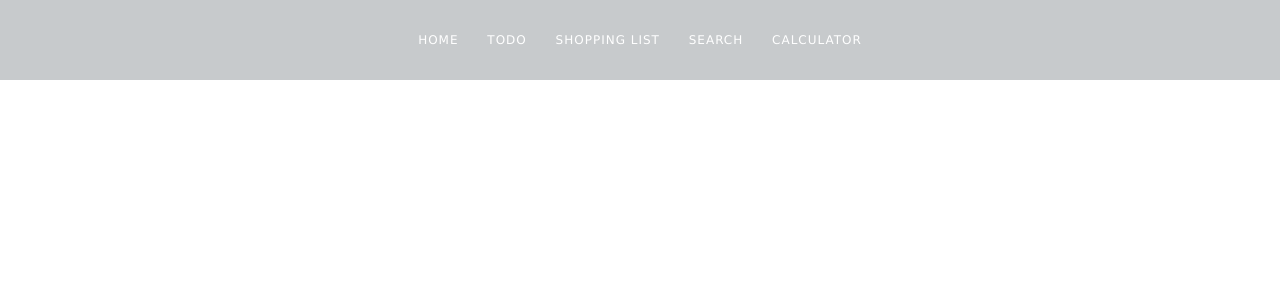
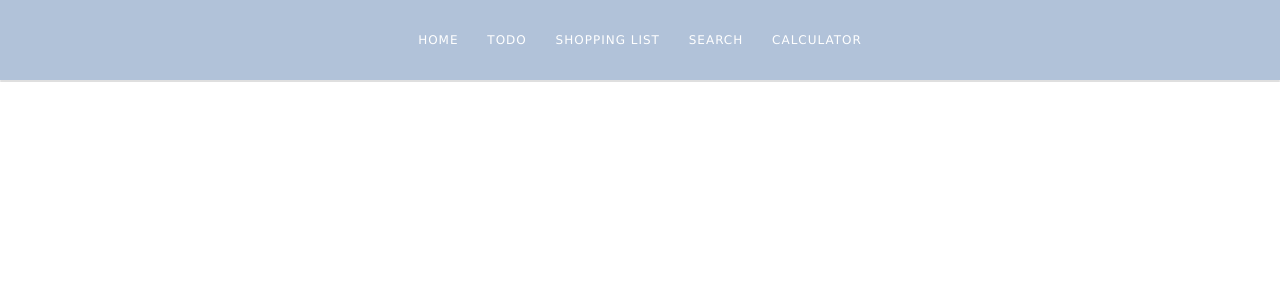
Before and after one commit to reikamoon/beepupper, a Flask app: page / in a window 1280 px wide. Shown: the top 300 px of the page. Run offline with Flask 2, Linux system fonts and the light colour scheme; some libraries are stand-ins or nearby versions.

Commit message:
css change

```diff
--- a/static/style.css
+++ b/static/style.css
@@ -1,7 +1,7 @@
 body {
   font-family: "Roboto", sans-serif;;
   margin: 0;
-	background: #F2E8E7;
+	background: #F0F3F5;
 	font-weight: 400;
 }
 
@@ -24,7 +24,7 @@ header {
     left:0;
     width:100%;
     z-index:9999999999;
-    background: #C7CACC;
+    background: #B1C2D9;
     color: white;
     padding:0 15px;
 }
--- a/templates/index.html
+++ b/templates/index.html
@@ -2,5 +2,6 @@
 {% block content %}
 
 {% include 'partials/navbar.html' %}
+<div class="card"></div>
 
 {% endblock %}
```
Also changed, not shown: 1 other file.
